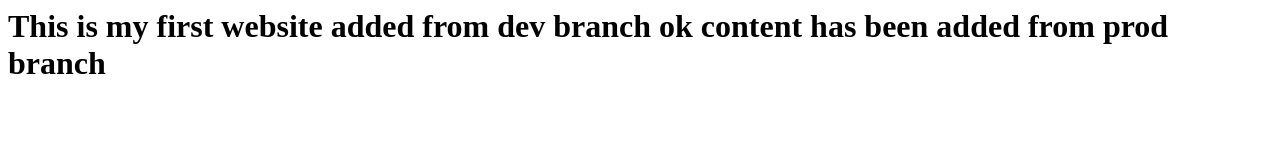
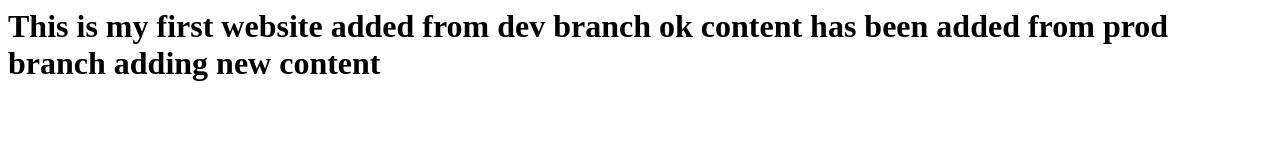
Before and after one commit to jha-deepak9981/demo-new, a plain HTML site: page index.html in a window 1280 px wide. Drawn offline with Linux system fonts and the light colour scheme.

Commit message:
modified from prod

```diff
--- a/index.html
+++ b/index.html
@@ -1 +1 @@
-<h1> This is my first website added from dev branch ok content has been added from prod branch</h1>
+<h1> This is my first website added from dev branch ok content has been added from prod branch adding new content</h1>
```
